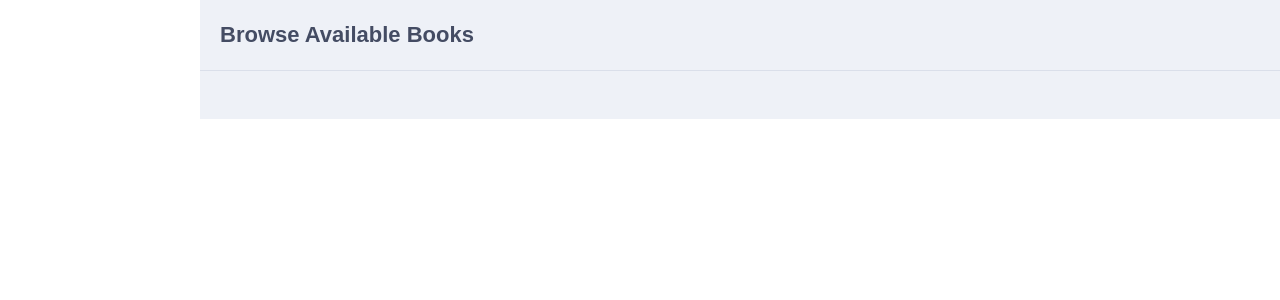
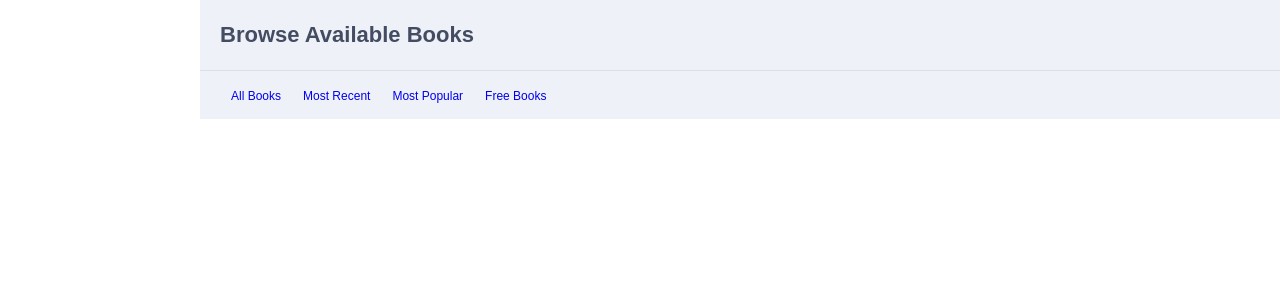
Before and after one commit to SFill2108/BTCtest, a React app: page / in a window 1280 px wide. Shown: the top 300 px of the page. Built offline with nearby package versions, Linux system fonts and the light colour scheme.

Commit message:
addFiltersPanel

```diff
--- a/src/components/Header/Header.jsx
+++ b/src/components/Header/Header.jsx
@@ -1,15 +1,14 @@
 import React,{Component} from 'react';
 import './Header.scss';
 import PageName from  './PageName/PageName.jsx';
-import {NavLink} from "react-router-dom";
+import Navbar from './Navbar/Navbar.jsx';
 
 
 const Header = () =>{
     return(
         <div className='headerWrapper'>
             <PageName />
-
-
+            <Navbar />
         </div>
     );
 }
--- /dev/null
+++ b/src/components/Header/Navbar/Filters/Filter/Filter.jsx
@@ -0,0 +1,19 @@
+import React,{Component} from 'react';
+import './Filter.scss';
+import {NavLink} from "react-router-dom";
+
+const Filter = (props) =>{
+    let path = "/" + props.name
+    return(
+        <NavLink to = {path}>
+        <div className='filterRadio'>
+            <div className='item'>
+                <input type="radio" id={props.id} name="filter" value="all" />
+                <label for={props.id}>{props.name}</label>
+            </div>
+        </div>
+        </NavLink>
+    );
+}
+
+export default Filter;
--- /dev/null
+++ b/src/components/Header/Navbar/Filters/Filter/Filter.scss
@@ -0,0 +1,18 @@
+.filterRadio {
+    .item {
+        font-size: 12px;
+        input[type=radio] {
+            display: none;
+        }
+        input[type=radio]+label {
+            display: inline-block;
+            padding: 5px 11px 5px;
+            border-radius: 9px;
+        }
+        input[type=radio]:checked+label {
+            background-image: none;
+            background-color: rgb(151, 179, 206);
+            color: white;
+        }
+    }
+}
--- /dev/null
+++ b/src/components/Header/Navbar/Filters/Filters.jsx
@@ -0,0 +1,16 @@
+import React,{Component} from 'react';
+import './Filters.scss';
+import Filter from './Filter/Filter.jsx'
+
+const Filters = () =>{
+    return(
+        <div className='filtersWrapper'>
+            <Filter name='All Books' id='filter1'/>
+            <Filter name='Most Recent' id='filter2'/>
+            <Filter name='Most Popular' id='filter3'/>
+            <Filter name='Free Books' id='filter4'/>
+        </div>
+    );
+}
+
+export default Filters;
--- /dev/null
+++ b/src/components/Header/Navbar/Filters/Filters.scss
@@ -0,0 +1,4 @@
+.filtersWrapper {
+    display: flex;
+    padding-left: 20px;
+}
--- /dev/null
+++ b/src/components/Header/Navbar/Navbar.jsx
@@ -0,0 +1,13 @@
+import React,{Component} from 'react';
+import './Navbar.scss'
+import Filters from './Filters/Filters.jsx'
+
+const Navbar = () =>{
+    return(
+        <div className='navbarWrapper'>
+            <Filters />
+        </div>
+    );
+}
+
+export default Navbar;
--- /dev/null
+++ b/src/components/Header/Navbar/Navbar.scss
@@ -0,0 +1,6 @@
+.navbarWrapper {
+    height: 49px;
+    font-size: 12px;
+    display: flex;
+    align-items: center;
+}
```
